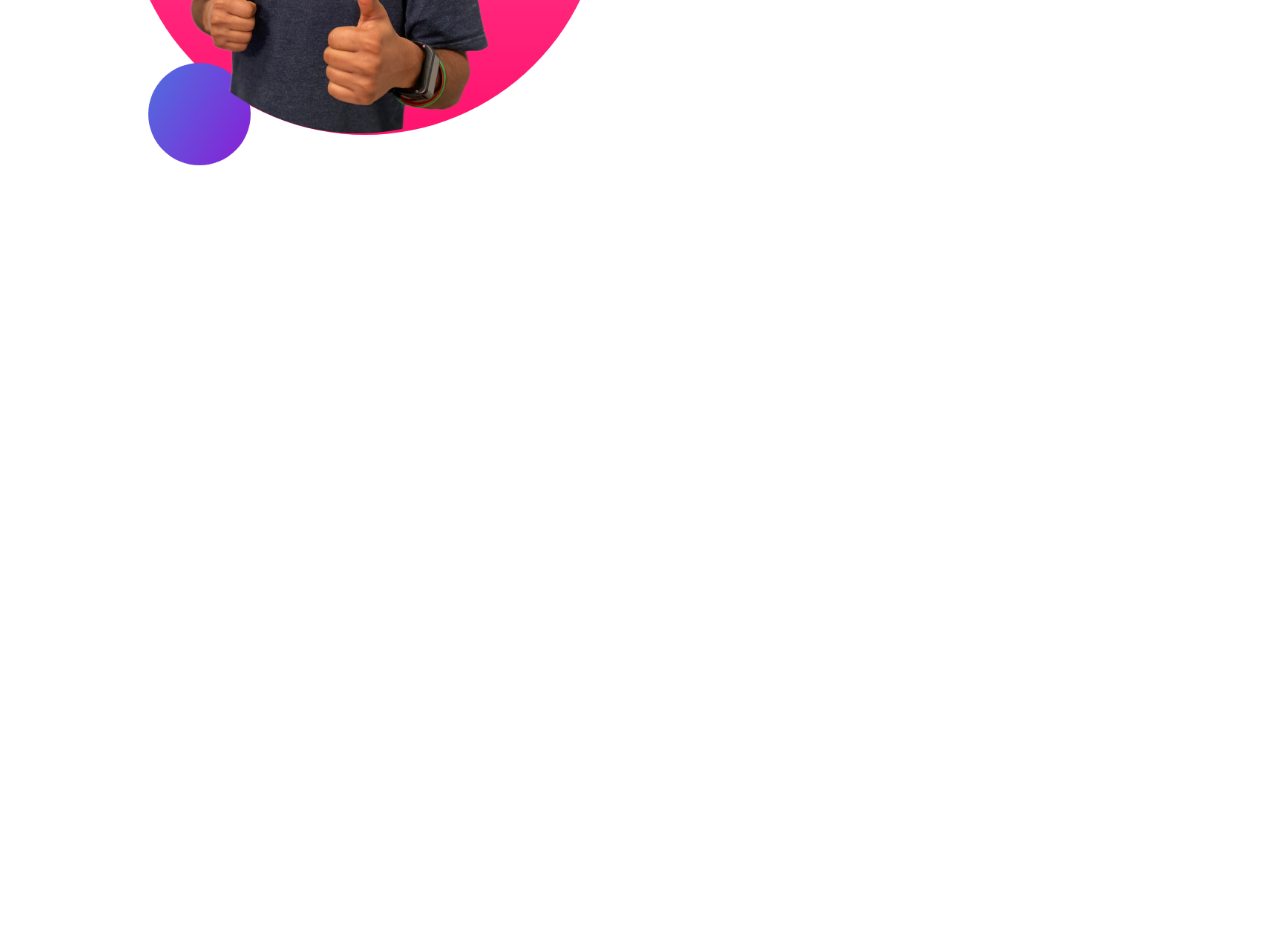
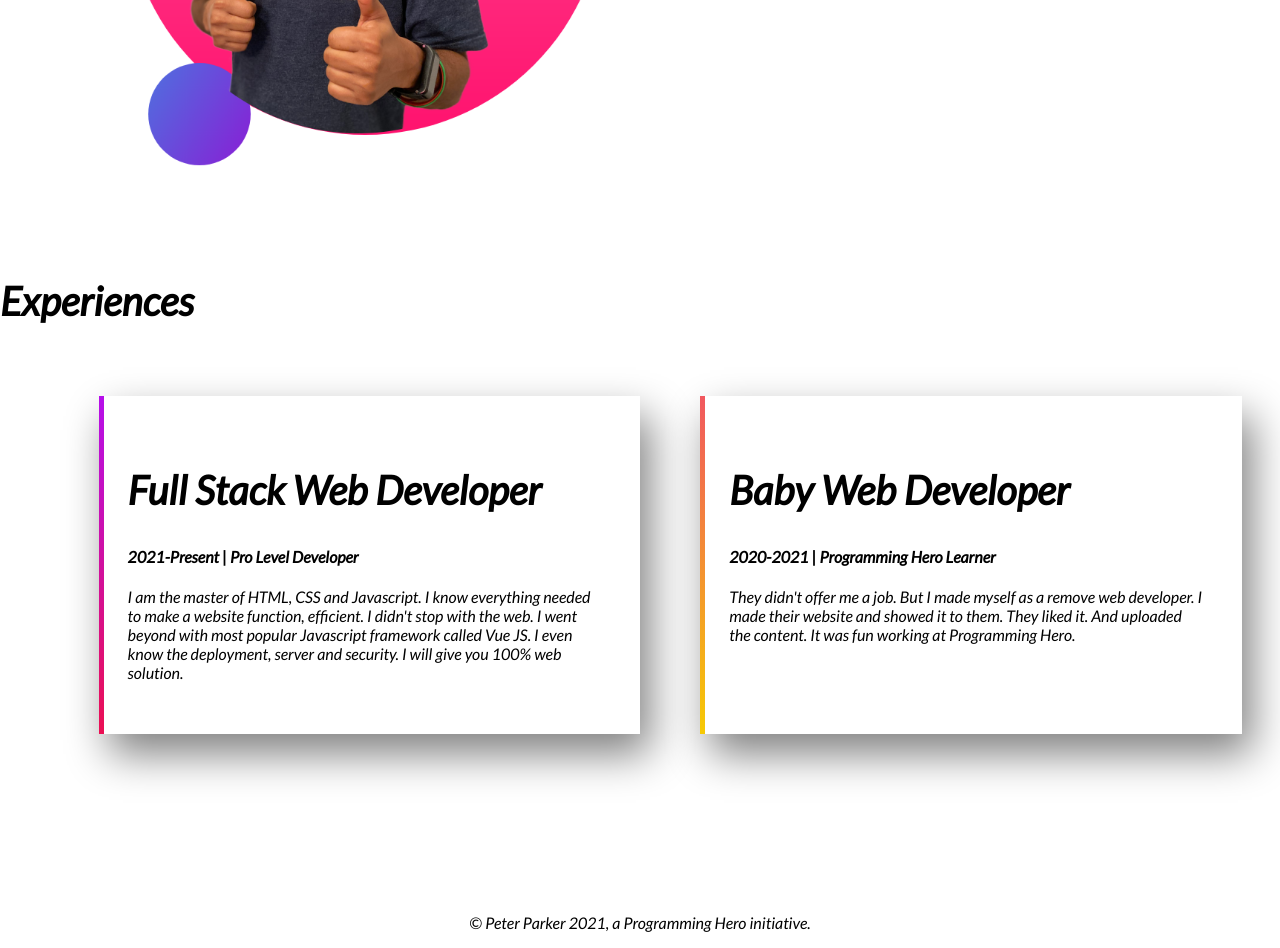
Before and after one commit to mdrana7731/developer-resolve, a plain HTML site: page index.html in a window 1280 px wide. Shown: the part 1056-2004 px from the top of the page. Before the commit the page ends 1300 px from the top, so only its background shows below. Drawn offline with Linux system fonts and the light colour scheme.

Commit message:
complite projuct

```diff
--- a/css/style.css
+++ b/css/style.css
@@ -31,10 +31,13 @@ body {
   color: #fff;
   padding: 10px 20px;
   font-weight: 400;
+  font-size: 20px;
   text-decoration: none;
   background-color: rgba(255, 166, 0, 0.931);
 }
-/* fast section */
+/* end fast section  */
+/*start section section  */
+
 #sec-section {
   display: flex;
   padding: 3%;
@@ -46,8 +49,8 @@ body {
   font-size: 50px;
 }
 .sec-tex-div h4 {
-  background: linear-gradient(#800080, #008000);
-  -webkit-background-clip: text;
+  background-color: linear-gradient(#800080, #008000);
+  background-clip: text;
   -webkit-text-fill-color: transparent;
   font-size: 30px;
   font-weight: 700;
@@ -65,3 +68,33 @@ body {
   color: #fff;
   background-image: linear-gradient(#cc2b5e, #753a88);
 }
+/* start thard section */
+#thard-sec-section {
+  margin-bottom: 140px;
+}
+#thard-sec-section h1 {
+  font-size: 40px;
+}
+.thard-fast-section {
+  display: flex;
+  padding: 3%;
+}
+.show-div {
+  width: 40%;
+  margin-left: 5%;
+  padding-left: 2%;
+  box-shadow: 10px 20px 40px gray;
+}
+#grd-bro-fs {
+  border-left: 5px solid;
+  border-image: linear-gradient(#b50feb, #eb0f52);
+  border-image-slice: 1;
+}
+#grd-bor-se {
+  border-left: 5px solid;
+  border-image: linear-gradient(#eb0f1ab2, #f6c902fd);
+  border-image-slice: 1;
+}
+footer p {
+  text-align: center;
+}
--- a/index.html
+++ b/index.html
@@ -41,6 +41,28 @@
 
         </div>
     </section>
+<!--End seciond section-->
+<!--start Thard section-->
+    <section id="thard-sec-section">
+        <h1>Experiences</h1>
+        <div class="thard-fast-section">
+            <div class="hlaf show-div" id="grd-bro-fs">
+                <h1>Full Stack Web Developer</h1>
+                <h4>2021-Present | Pro Level Developer</h4>
+                <p>I am the master of HTML, CSS and Javascript. I know everything needed to make a website function, efficient. I didn't stop with the web. I went beyond with most popular Javascript framework called Vue JS. I even know the deployment, server and security. I will give you 100% web solution.</p>
+            </div>
+            <div class="hlaf show-div" id="grd-bor-se">
+                <h1>Baby Web Developer</h1>
+                <h4>2020-2021 | Programming Hero Learner</h4>
+                <p>They didn't offer me a job. But I made myself as a remove web developer. I made their website and showed it to them. They liked it. And uploaded the content. It was fun working at Programming Hero.</p>
+            </div>
+        </div>
+    </section>
+
+<!--end Thard section-->
+<footer>
+    <p>© Peter Parker 2021, a Programming Hero initiative.</p>
+</footer>
 
 </body>
 </html>
```
